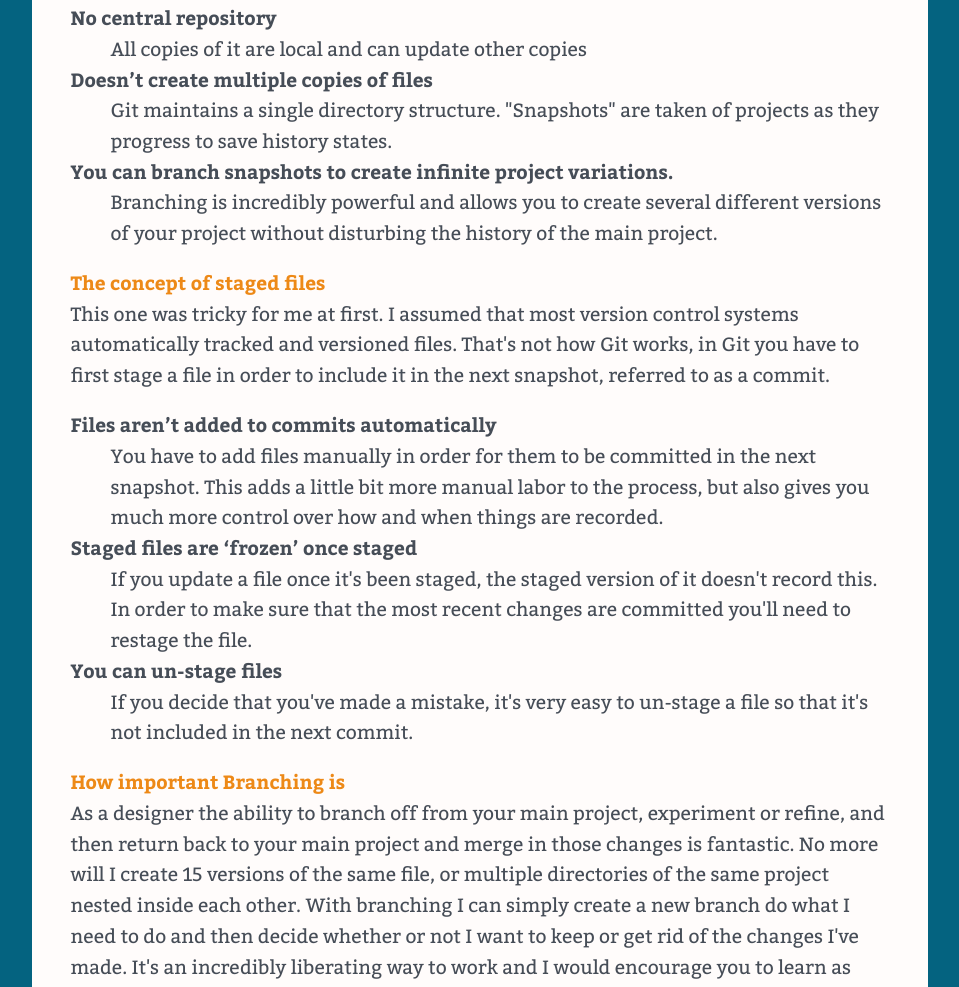
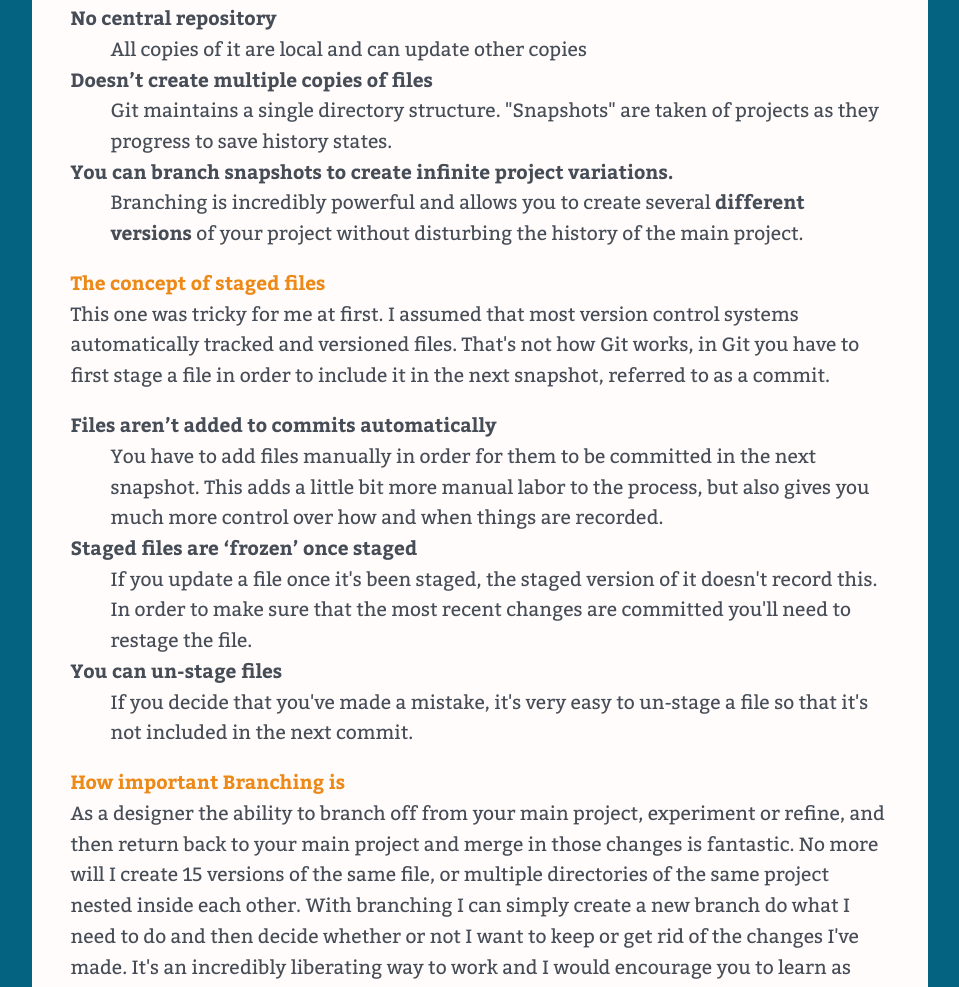
Before and after one commit to tomvai/github-for-webdesigners, a plain HTML site: page index.html in a window 1280 px wide. Shown: the part 1382-2369 px from the top of the page, without its empty margins (160-1119 px from the left). Drawn offline with nearby package versions, Linux system fonts and the light colour scheme.

Commit message:
added another bold

```diff
--- a/index.html
+++ b/index.html
@@ -43,7 +43,7 @@
       <dd>Git maintains a single directory structure. &quot;Snapshots&quot; are taken of projects as they progress to save history states.</dd>
       <dt>You can branch snapshots to create infinite project variations.
       </dt>
-      <dd>Branching is incredibly powerful and allows you to create several different versions of your project without disturbing the history of the main project.</dd>
+      <dd>Branching is incredibly powerful and allows you to create several <strong>different versions</strong> of your project without disturbing the history of the main project.</dd>
     </dl>
     <h4>The concept of staged files</h4>
     <p>This one was tricky for me at first. I assumed that most version control systems automatically tracked and versioned files. That's not how Git works, in Git you have to first stage a file in order to include it in the next snapshot, referred to as a commit.</p>
```
